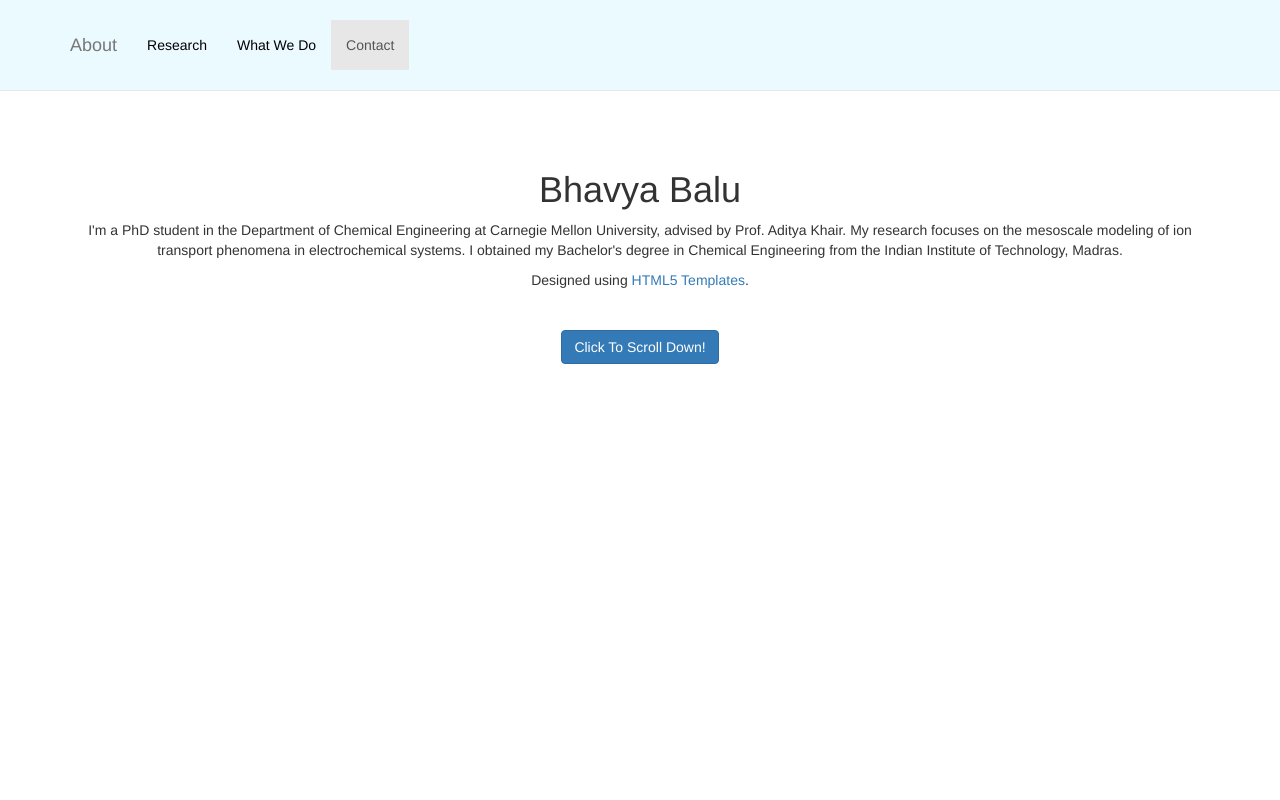
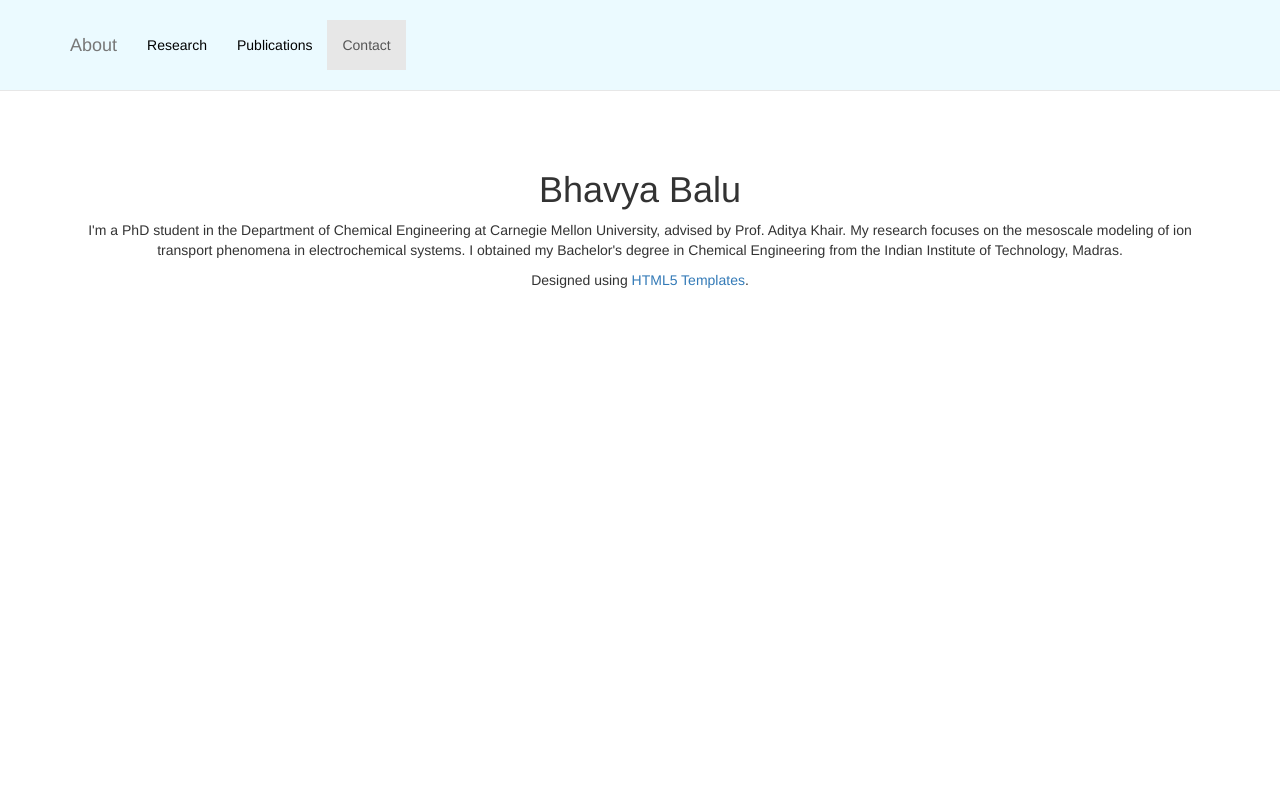
Before and after one commit to bhavyabalu/bhavyabalu.github.io, a plain HTML site: page index.html in a window 1280 px wide. Shown: the top 800 px of the page. Drawn offline with Linux system fonts and the light colour scheme.

Commit message:
Update index.html

```diff
--- a/index.html
+++ b/index.html
@@ -6,7 +6,7 @@
     <meta name="viewport" content="width=device-width, initial-scale=1">
     <link rel="canonical" href="https://html5-templates.com/" />
     <title>Bhavya Balu</title>
-    <meta name="description" content="Phavya Balu's homepage">
+    <meta name="description" content="Bhavya Balu's homepage">
     <link href="css/bootstrap.min.css" rel="stylesheet">
     <link href="css/sticky-menu.css" rel="stylesheet">
 </head>
@@ -32,7 +32,7 @@
                         <a class="page-scroll" href="#research">Research</a>
                     </li>
                     <li>
-                        <a class="page-scroll" href="#whatwedo">What We Do</a>
+                        <a class="page-scroll" href="#whatwedo">Publications</a>
                     </li>
                     <li>
                         <a class="page-scroll" href="#contact">Contact</a>
@@ -50,7 +50,7 @@
                     <p>I'm a PhD student in the Department of Chemical Engineering at Carnegie Mellon University, advised by Prof. Aditya Khair. My research focuses on the mesoscale modeling of ion transport phenomena in electrochemical systems. I obtained my Bachelor's degree in Chemical Engineering from the Indian Institute of Technology, Madras. </p>
 					<p>Designed using <a href="https://html5-templates.com/" target="_blank" rel="nofollow">HTML5 Templates</a>. </p>
 					<p>&nbsp;</p>
-                    <a class="btn btn-primary page-scroll" href="#about">Click To Scroll Down!</a>
+                    <!-- <a class="btn btn-primary page-scroll" href="#about">Click To Scroll Down!</a> -->
                 </div>
             </div>
         </div>
```
